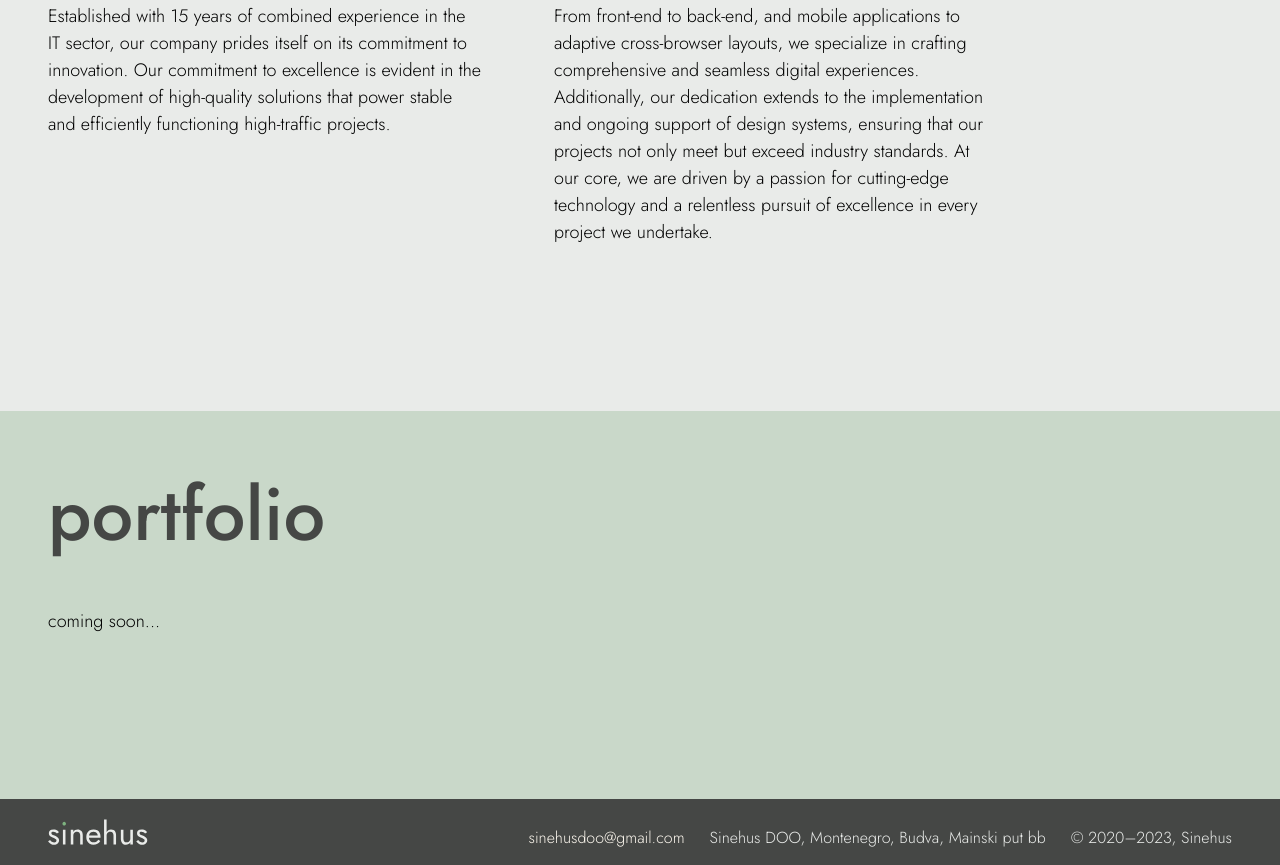
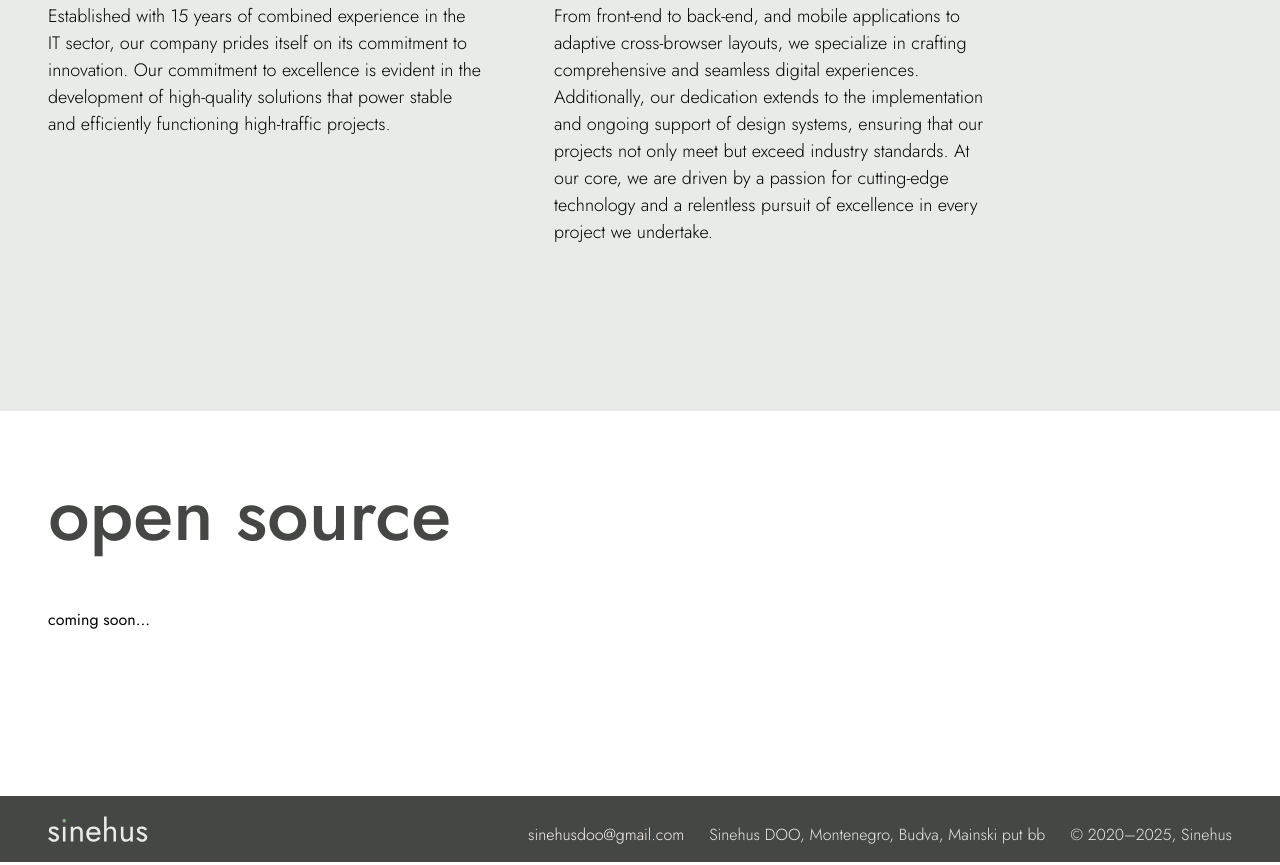
Before and after one commit to neruchev/sinehus.com, a plain HTML site: page index.html in a window 1280 px wide. Shown: the part 574-1439 px from the top of the page. Drawn offline with Linux system fonts and the light colour scheme.

Commit message:
Minor fixes

```diff
--- a/index.html
+++ b/index.html
@@ -39,7 +39,7 @@
         <nav>
           <ul class="navlist">
             <li><a class="navlink" href="#about">about us</a></li>
-            <li><a class="navlink" href="#portfolio">portfolio</a></li>
+            <li><a class="navlink" href="#opensource">open source</a></li>
             <li><a class="navlink" href="#contacts">contacts</a></li>
           </ul>
         </nav>
@@ -106,9 +106,9 @@
         </div>
       </section>
 
-      <section class="content-section" id="portfolio">
+      <section class="content-section" id="opensource">
         <div class="container">
-          <h2>portfolio</h2>
+          <h2>open source</h2>
           <span>coming soon...</span>
         </div>
       </section>
@@ -139,7 +139,7 @@
               <a href="mailto:contact@sinehus.com">sinehusdoo@gmail.com</a>
               <span>Sinehus DOO, Montenegro, Budva, Mainski put bb</span>
             </address>
-            <span>© 2020–2023, Sinehus</span>
+            <span>© 2020–2025, Sinehus</span>
           </div>
         </div>
       </footer>
```
